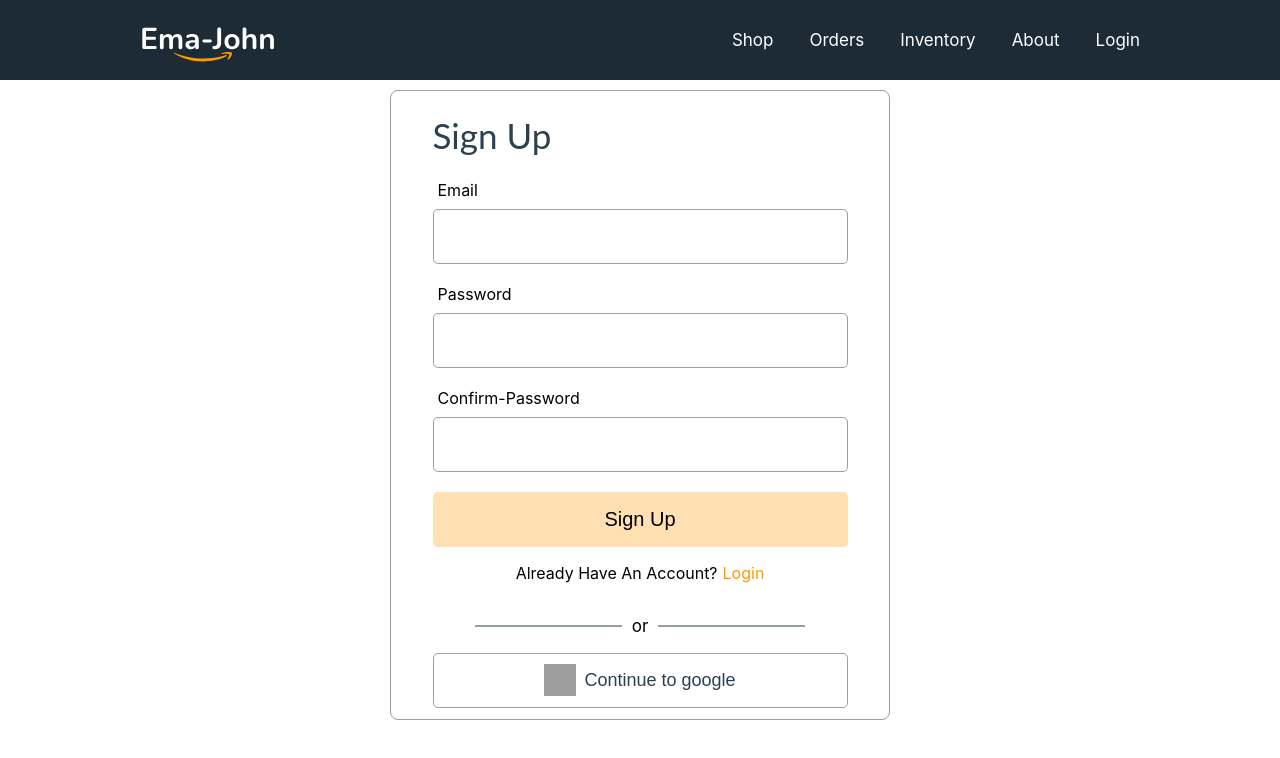
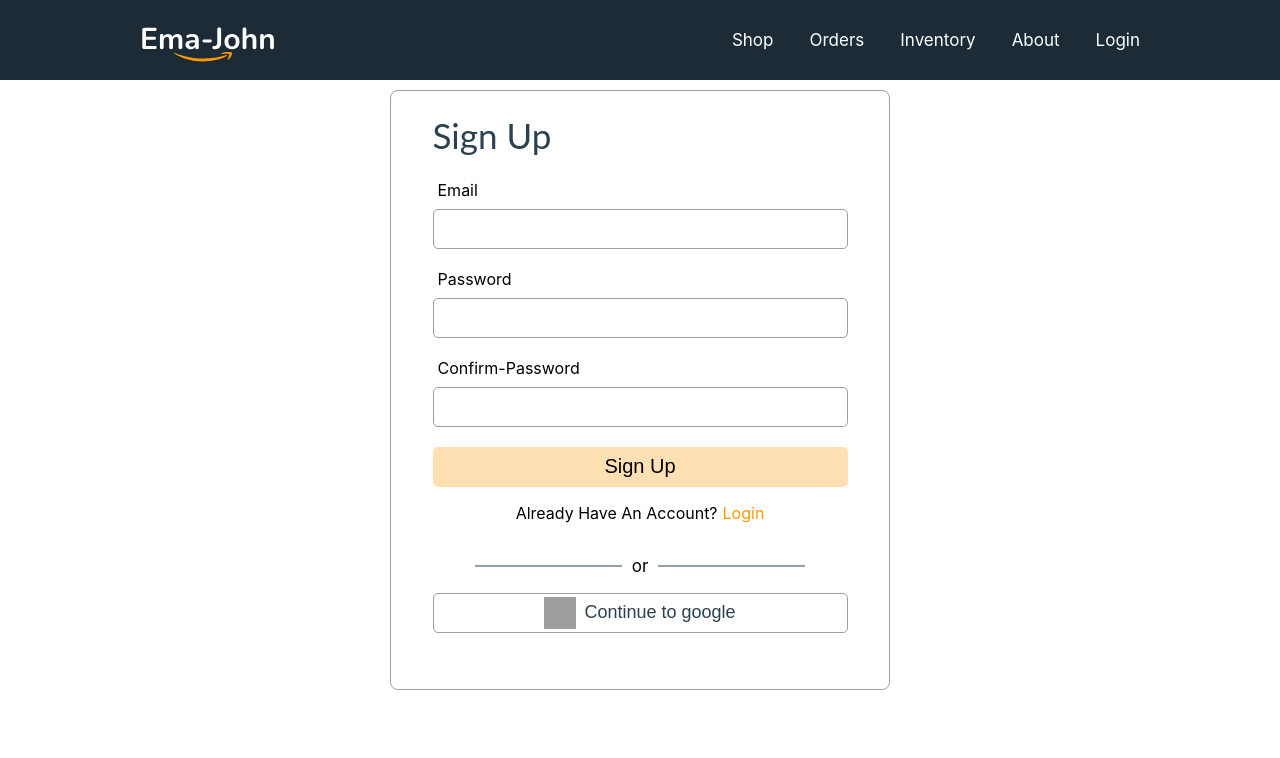
Before and after one commit to MafujulHaquePlabon/ema-john-with-router-firebase-authentication, a React (Create React App) app: page /SignUp in a window 1280 px wide. Shown: the top 758 px of the page. Built offline with nearby package versions, Linux system fonts and the light colour scheme; grey boxes are pictures that could not be loaded.

Commit message:
Sign Up section useState and onBlur,onSubmit use

```diff
--- a/src/components/Login/Login.css
+++ b/src/components/Login/Login.css
@@ -1,6 +1,6 @@
 .form-container{
   width:500px ;
-  height: 630px;
+  height: 600px;
 border: 1px solid #95A0A7;
 box-sizing: border-box;
 border-radius: 8px;
@@ -26,17 +26,17 @@ margin-top: 10px;
 .input-group input{
 
     width: 415px;
-    height: 55px;
+    height: 40px;
 
     border: 1px solid #95A0A7;
     box-sizing: border-box;
     border-radius: 5px;
-    font-size: 24px;
+    font-size: 20px;
 
 }
 .form-submit{
     width: 415px;
-    height: 55px;
+    height: 40px;
     background-color: rgba(255, 153, 0, 0.3);
 border-radius: 5px;
 font-size: 20px;
@@ -88,7 +88,7 @@ cursor: pointer;
     font-size: 18px;
     color: #2A414F;
     width: 415px;
-    height: 55px;
+    height: 40px;
 border-radius: 5px;
 
 
--- a/src/components/SignUp/SignUp.js
+++ b/src/components/SignUp/SignUp.js
@@ -1,26 +1,51 @@
-import React from 'react';
+import React, { useState } from 'react';
 import { Link } from 'react-router-dom';
 
 
 const SignUp = () => {
+    const [email,setEmail]=useState('');
+    const [password,setPassword]=useState('');
+    const [confirmPassword,setConfirmPassword]=useState('');
+    const [error,setError]=useState('');
+
+    const handleEmailBlur=event=>{
+        setEmail(event.target.value);
+    }
+    const handlePasswordBlur=event=>{
+        setPassword(event.target.value);
+    }
+    const handleConfirmPasswordBlur=event=>{
+        setConfirmPassword(event.target.value)
+    }
+    const handleCreateUser=event=>{
+      event.preventDefault();
+      if(password !== confirmPassword ){
+          setError("Your two passwords didn't match");
+          return;
+      }
+    }
+
     return (
         <div className="form-container">
         <div>
         <h1 className='form-title'>Sign Up</h1>
-         <form>
+         <form onSubmit={handleCreateUser}>
          <div className="input-group">
              <label htmlFor="email">Email</label>
-             <input type="email" name="email" id="" required />
+             <input onBlur={handleEmailBlur} type="email" name="email" id="" required />
          </div>
          <div className="input-group">
              <label htmlFor="password">Password</label>
-             <input type="password" name="password" id="" required />
+             <input onBlur={handlePasswordBlur} type="password" name="password" id="" required />
          </div>
          <div className="input-group">
              <label htmlFor="confirm-password">Confirm-Password</label>
-             <input type="password" name="password" id="" required />
+             <input onBlur={handleConfirmPasswordBlur} type="password" name="password" id="" required />
          </div>
-         <button className='form-submit' type="submit">Sign Up</button>
+         <p style={{color:'red'}}>
+             {error}
+         </p>
+         <button className='form-submit' type="Sign Up">Sign Up</button>
          </form>
          <p className='createAccountLinkParent'>
              Already Have An Account?<Link className='form-link' to="/Login">Login</Link>
```
